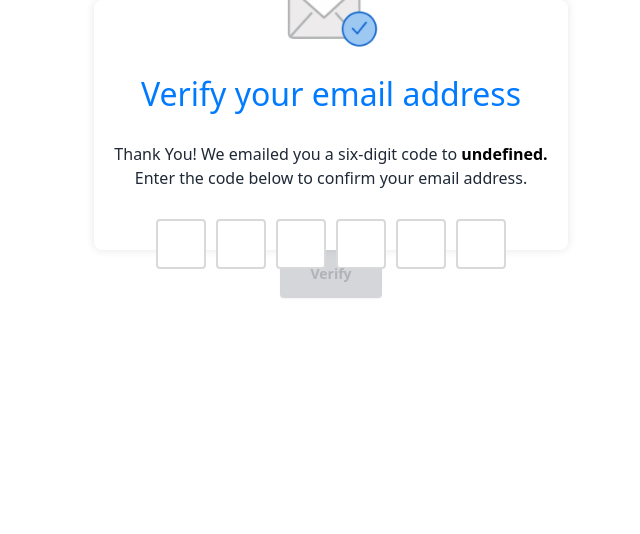
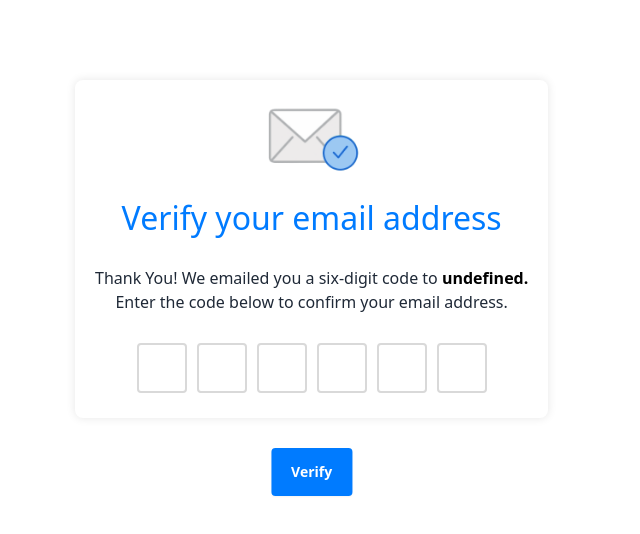
Before and after one commit to sillsdev/appbuilder-usercontent-management, a SvelteKit app: page /verify/1 in a window 1280 px wide. Shown: the top 534 px of the page, without its empty margins (309-949 px from the left). Built offline with nearby package versions, Linux system fonts and the light colour scheme; no server answers; the database is empty.

Commit message:
App metadata updates, credit Gideon

```diff
--- a/src/components/AppMetadata.svelte
+++ b/src/components/AppMetadata.svelte
@@ -1,7 +1,22 @@
 <!-- AppDetails.svelte -->
 <script lang="ts">
+    import { onMount } from 'svelte';
+    import { createEventDispatcher } from 'svelte';
+
     import type { PageData } from '../routes/app/[id]/$types';
     export let data: PageData;
+
+    let isExpanded = false;
+    const dispatch = createEventDispatcher();
+
+    onMount(() => {
+        // You can initialize any necessary logic here
+    });
+
+    const toggleDescription = () => {
+        isExpanded = !isExpanded;
+        dispatch('toggle', { isExpanded });
+    };
 </script>
 
 <div>
@@ -13,6 +28,11 @@
     <h1 class="text-2xl font-bold">{data.app?.listings[0].title}</h1>
     <main class="max-w-screen-md prose sm:prose-lg md:prose-xl lg:prose-2xl xl:prose-3xl">
         <p class="text-3xl">{data.app?.listings[0].shortDescription}</p>
-        <p>{data.app?.listings[0].fullDescription}</p>
+        <div class={isExpanded ? 'block' : 'hidden'}>
+            <p>{data.app?.listings[0].fullDescription}</p>
+        </div>
+        <button on:click={toggleDescription} class="text-blue-500 cursor-pointer">
+            {isExpanded ? 'Collapse' : 'Expand'} Description
+        </button>
     </main>
 </div>
--- a/src/routes/verify/[id]/+page.svelte
+++ b/src/routes/verify/[id]/+page.svelte
@@ -58,13 +58,27 @@
                     on:keydown={(event) => handleBackspace(index, event)}
                 />
             {/each}
+            <button class="btn btn-primary verify" disabled={!isCodeComplete} type="submit">
+                Verify
+            </button>
         </div>
     </form>
 </div>
-<button class="btn btn-primary" disabled={!isCodeComplete} type="submit"> Verify </button>
 
 <style>
+    .verify {
+        position: absolute;
+        top: 110%;
+        left: 50%;
+        transform: translate(-50%, -50%);
+        padding: 10px 20px;
+        background-color: #007bff;
+        color: white;
+    }
     .verification-container {
+        position: absolute;
+        top: 10%;
+        left: 30%;
         display: flex;
         flex-direction: column;
         align-items: center;
@@ -73,7 +87,6 @@
         box-shadow: 0px 0px 10px rgba(0, 0, 0, 0.1);
         border-radius: 8px;
         width: fit-content;
-        height: 250px;
         margin: auto;
         background-color: white;
     }
@@ -117,7 +130,8 @@
     }
 
     button {
-        padding: 0px 30px;
+        padding: 10px 20px;
+        margin-top: 20px;
         border: none;
         background-color: #007bff;
         color: white;
```
